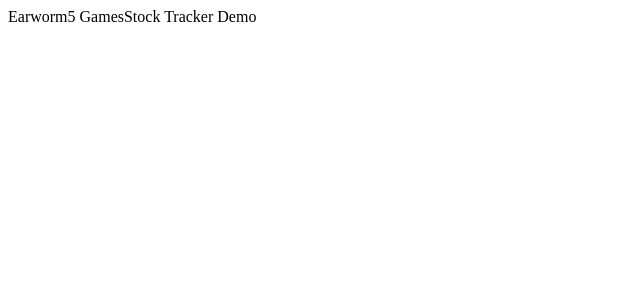
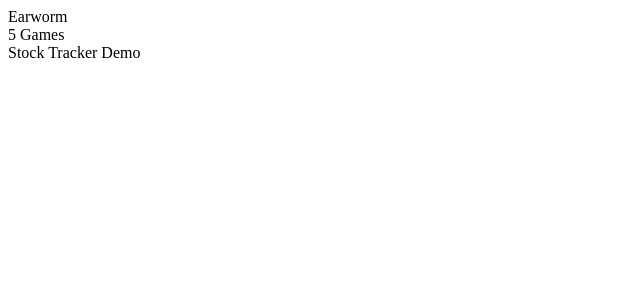
Before and after one commit to stephenkeating/keating-portfolio, a React (Create React App) app: page / in a window 1280 px wide. Shown: the top 300 px of the page, without its empty margins (0-640 px from the left). Built offline with nearby package versions, Linux system fonts and the light colour scheme.

Commit message:
starting to style project cards

```diff
--- a/src/Components/ProjectCard.js
+++ b/src/Components/ProjectCard.js
@@ -2,9 +2,9 @@ import React from 'react';
 
 const ProjectCard = ({project: {title, url, description, tech, bullets}}) => {
 
-  return <>
+  return <div className='project-card'>
           { title }
-        </>
+        </div>
 };
 
 export default ProjectCard;
```
